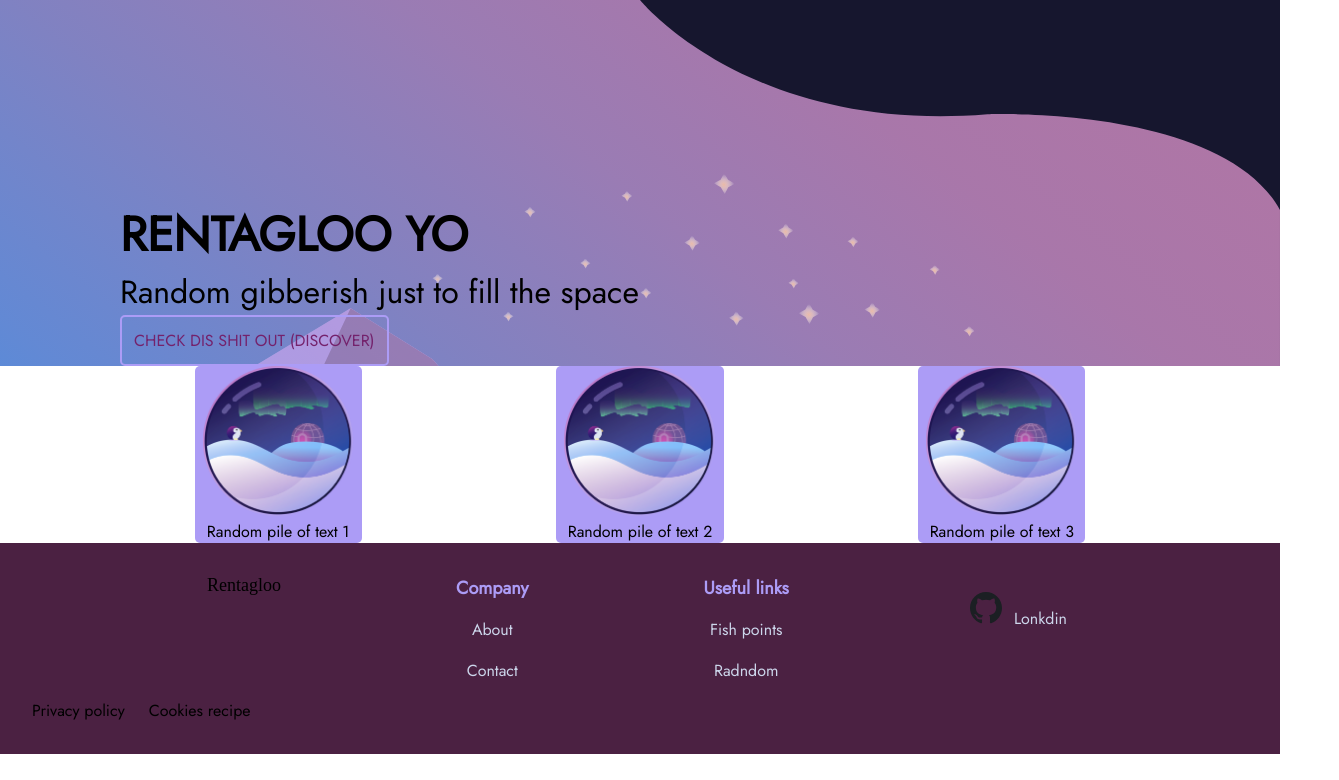
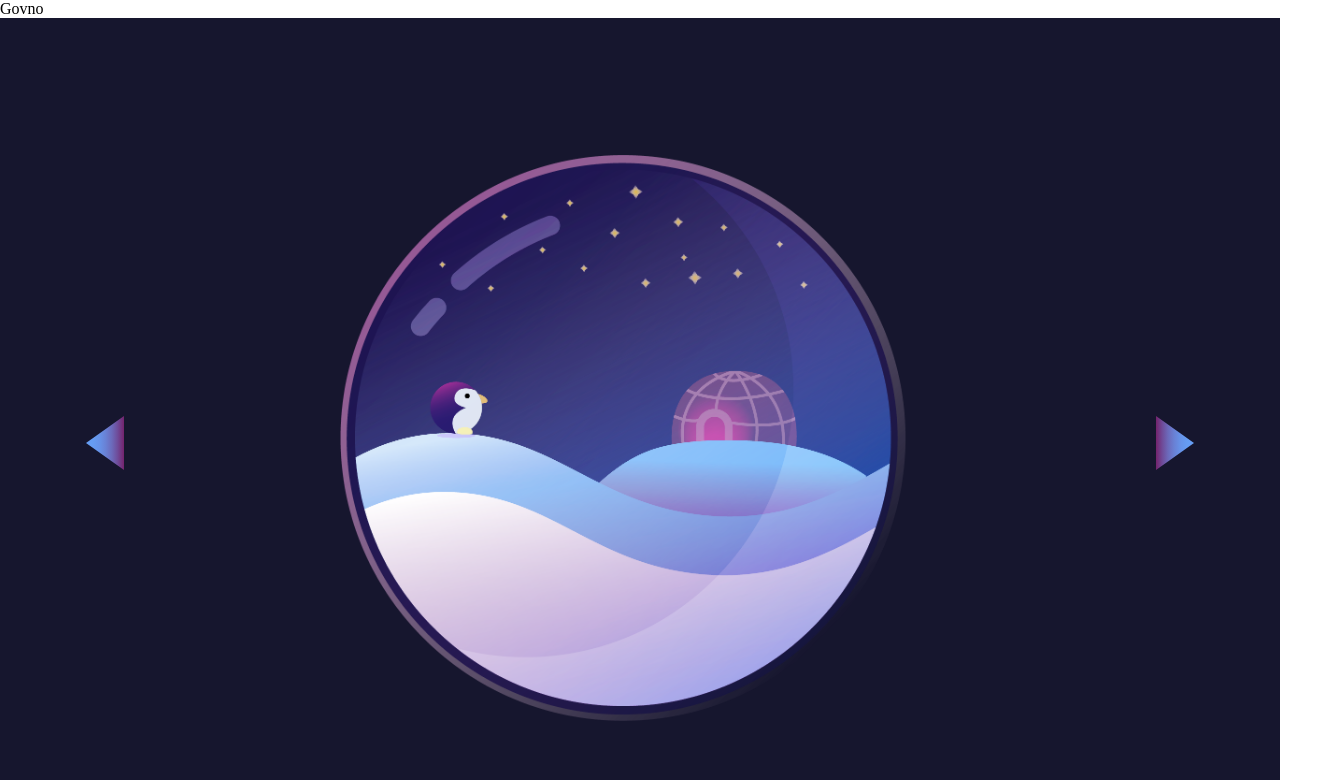
Before and after one commit to ivukelic/rentagloo, a React app: page /igloos in a window 1280 px wide. Shown: the top 780 px of the page, 1339 px wide, since content can reach past the window. Built offline with nearby package versions, Linux system fonts and the light colour scheme.

Commit message:
router works now

```diff
--- a/src/app/App.js
+++ b/src/app/App.js
@@ -1,14 +1,27 @@
 import React from 'react';
-import { Switch, Route } from 'react-router-dom';
+import { Switch, Route, Router } from 'react-router-dom';
 import Igloos from './pages/Igloos/Igloos';
 import Footer from './components/Footer/Footer';
 import Home from './pages/Home/Home';
+import { createBrowserHistory } from 'history';
 
 const App = () => {
+    const history = createBrowserHistory();
+
     return (
         <div>
-            <Home />
-            <Footer />
+            <Router history={history}>
+                <Switch>
+                    <Route exact path="/">
+                        <Home />
+                    </Route>
+                    <Route exact path="/igloos">
+                        Govno
+                        <Igloos />
+                    </Route>
+                </Switch>
+                <Footer />
+            </Router>
         </div>
     );
 };
--- a/src/app/pages/Home/Home.js
+++ b/src/app/pages/Home/Home.js
@@ -1,8 +1,8 @@
 import React from 'react';
 import styles from './Home.module.css';
-import Image from '../../components/Images/Image';
 import Button from '../../components/Button/Button';
 import Feature from '../../components/Feature/Feature';
+import { withRouter } from 'react-router-dom';
 
 const Home = () => {
     return (
@@ -26,4 +26,4 @@ const Home = () => {
     );
 };
 
-export default Home;
+export default withRouter(Home);
--- a/src/app/pages/Igloos/Igloos.js
+++ b/src/app/pages/Igloos/Igloos.js
@@ -2,6 +2,7 @@ import React, { useState } from 'react';
 import Button from '../../components/Button/Button';
 import styles from './Igloos.module.css';
 import Image from '../../components/Images/Image';
+import { withRouter } from 'react-router-dom';
 
 const Igloos = () => {
     let igloos = [
@@ -95,4 +96,4 @@ const Igloos = () => {
     );
 };
 
-export default Igloos;
+export default withRouter(Igloos);
--- a/webpack.config.js
+++ b/webpack.config.js
@@ -9,6 +9,14 @@ const PurgecssPlugin = require('purgecss-webpack-plugin');
 const path = require('path');
 
 module.exports = {
+    output: {
+        path: path.resolve(__dirname, 'dist'),
+        filename: 'index_bundle.js',
+        publicPath: '/',
+    },
+    devServer: {
+        historyApiFallback: true,
+    },
     module: {
         rules: [
             {
```
